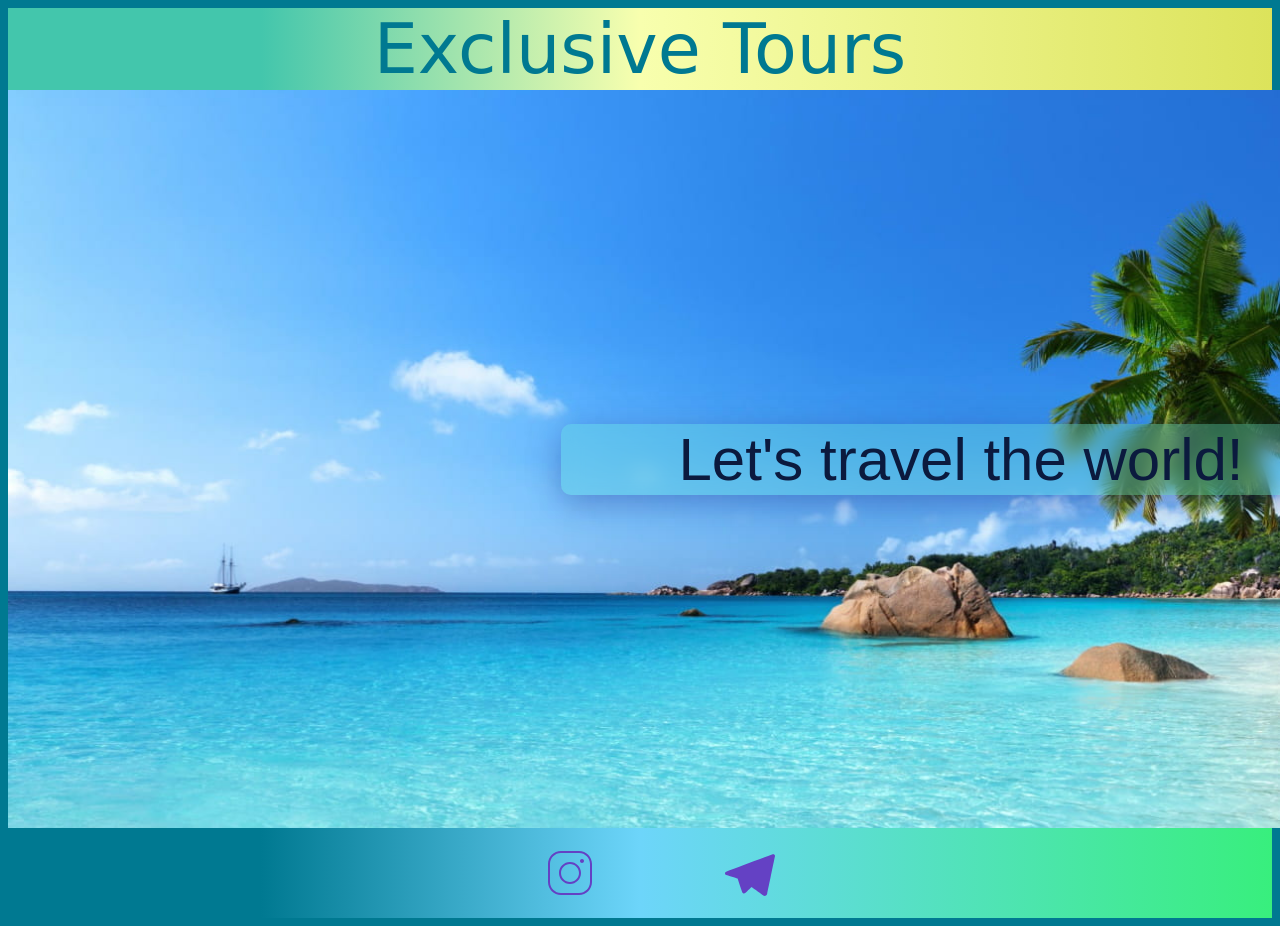
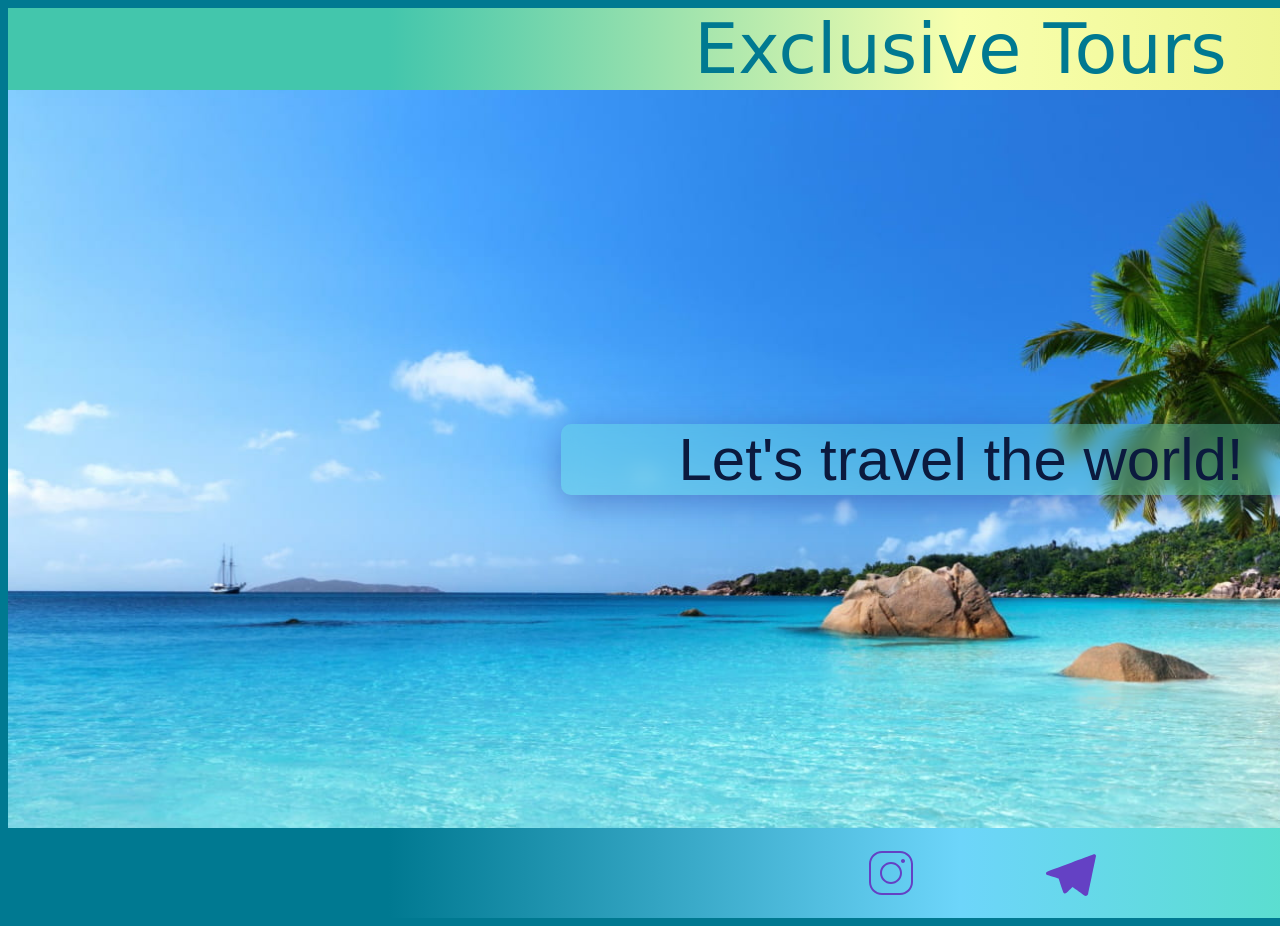
Before and after one commit to alyapolishchuk/RegistrationForm, a plain HTML site: page index.html in a window 1280 px wide. Shown: the top 926 px of the page. Drawn offline with Linux system fonts and the light colour scheme; a web font is replaced by a local one.

Commit message:
Add files via upload

```diff
--- a/css/styles.css
+++ b/css/styles.css
@@ -1,6 +1,7 @@
 body {
     font-family: 'Square Peg', cursive;
     background-color: #007991;
+    width: 1905px;
 }
 
 .logo {
@@ -18,7 +19,7 @@ body {
 }
 
 .header {
-    /* width: 2385px; */
+    /* width: 1905px; */
     /* height: 140px; */
     display: flex;
     justify-content: center;
```
